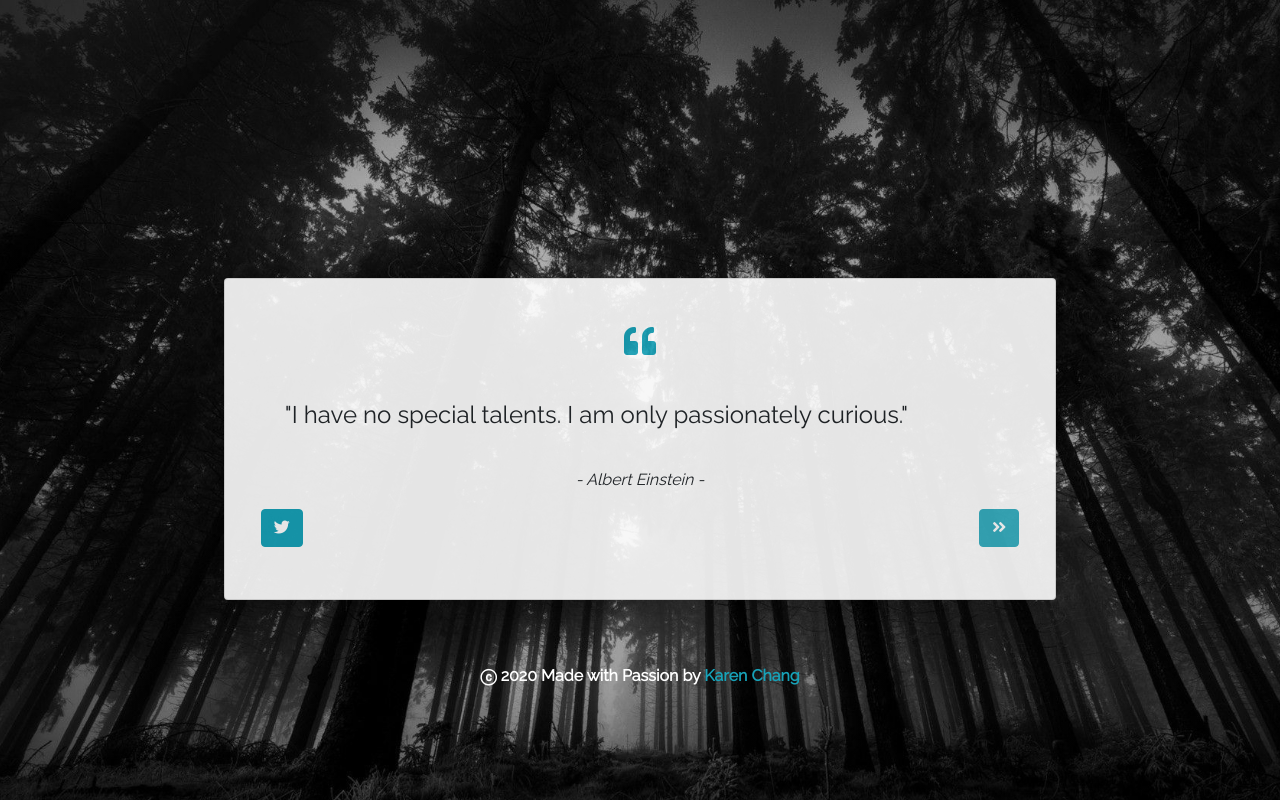
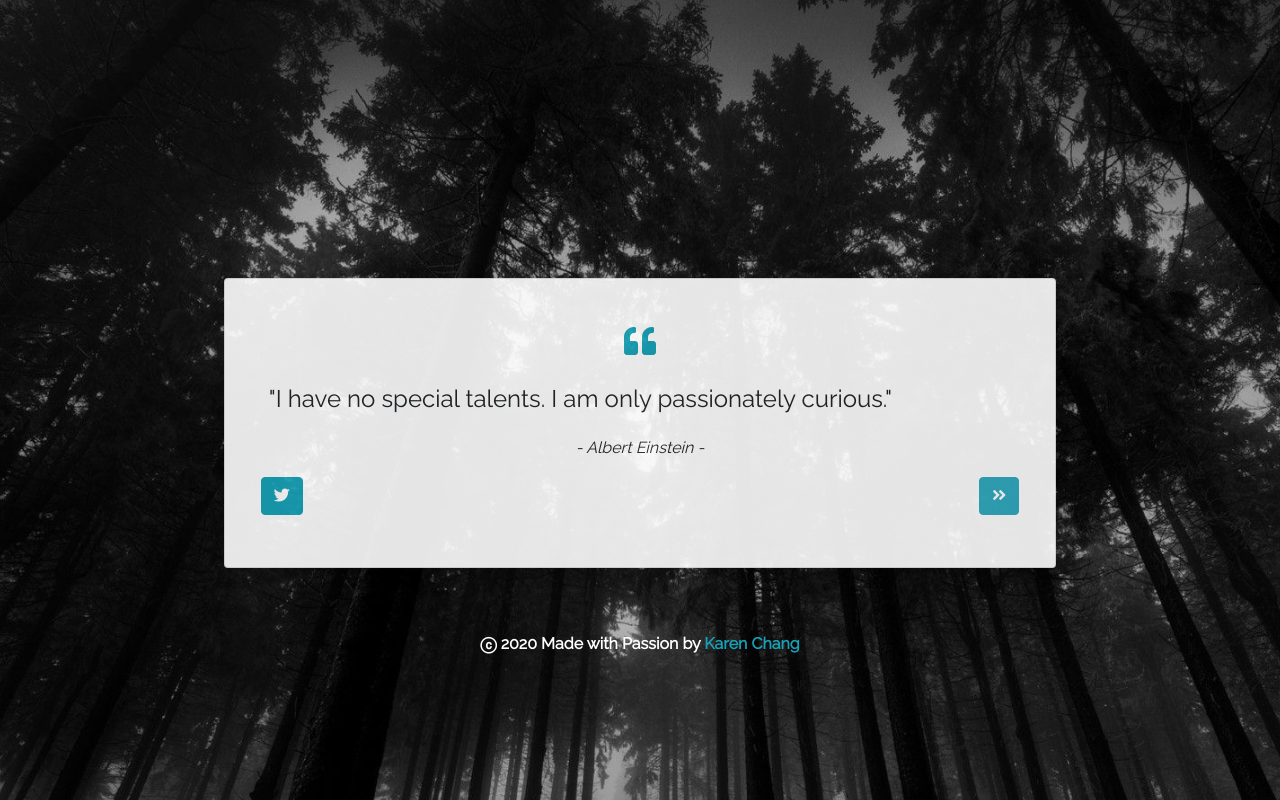
Before and after one commit to karen-developer/react-random-quote-machine, a React (Create React App) app: page / in a window 1280 px wide. Shown: the top 800 px of the page. Built offline with nearby package versions, Linux system fonts and the light colour scheme.

Commit message:
update css

```diff
--- a/package.json
+++ b/package.json
@@ -1,11 +1,13 @@
 {
   "name": "react-random-quote-machine",
   "version": "0.1.0",
+  "homepage": "https://karen-developer.github.io/react-random-quote-machine",
   "private": true,
   "dependencies": {
     "@testing-library/jest-dom": "^5.11.5",
     "@testing-library/react": "^11.1.0",
     "@testing-library/user-event": "^12.1.10",
+    "gh-pages": "^3.1.0",
     "react": "^17.0.1",
     "react-dom": "^17.0.1",
     "react-reveal": "^1.2.2",
@@ -13,6 +15,8 @@
     "web-vitals": "^0.2.4"
   },
   "scripts": {
+    "predeploy": "npm run build",
+    "deploy": "gh-pages -d build",
     "start": "react-scripts start",
     "build": "react-scripts build",
     "test": "react-scripts test",
--- a/src/components/QuoteAndAuthor.js
+++ b/src/components/QuoteAndAuthor.js
@@ -10,7 +10,7 @@ export default function QuoteAndAuthor(props) {
             <div className="card-body">
 
                 <h2 className="text-info text-center p-2"><i class="fas fa-quote-left"></i></h2>
-                <h4 id="text" class="card-text p-4">"{quote.quote}"</h4>
+                <h4 id="text" class="card-text p-2">"{quote.quote}"</h4>
                 <h6 id="author" className="card-title text-center font-italic p-2">- {quote.author} -</h6>
 
                 <p id="tweet-quote" className="btn btn-info"
--- a/src/index.css
+++ b/src/index.css
@@ -7,7 +7,7 @@ body {
   background-position: center;
   background-repeat: no-repeat;
   background-size: cover;
-  height: 80vh;
+  height: 100vh;
 }
 
 .card {
```
Also changed, not shown: 1 other file (tests, documents, lock files or other folders).
